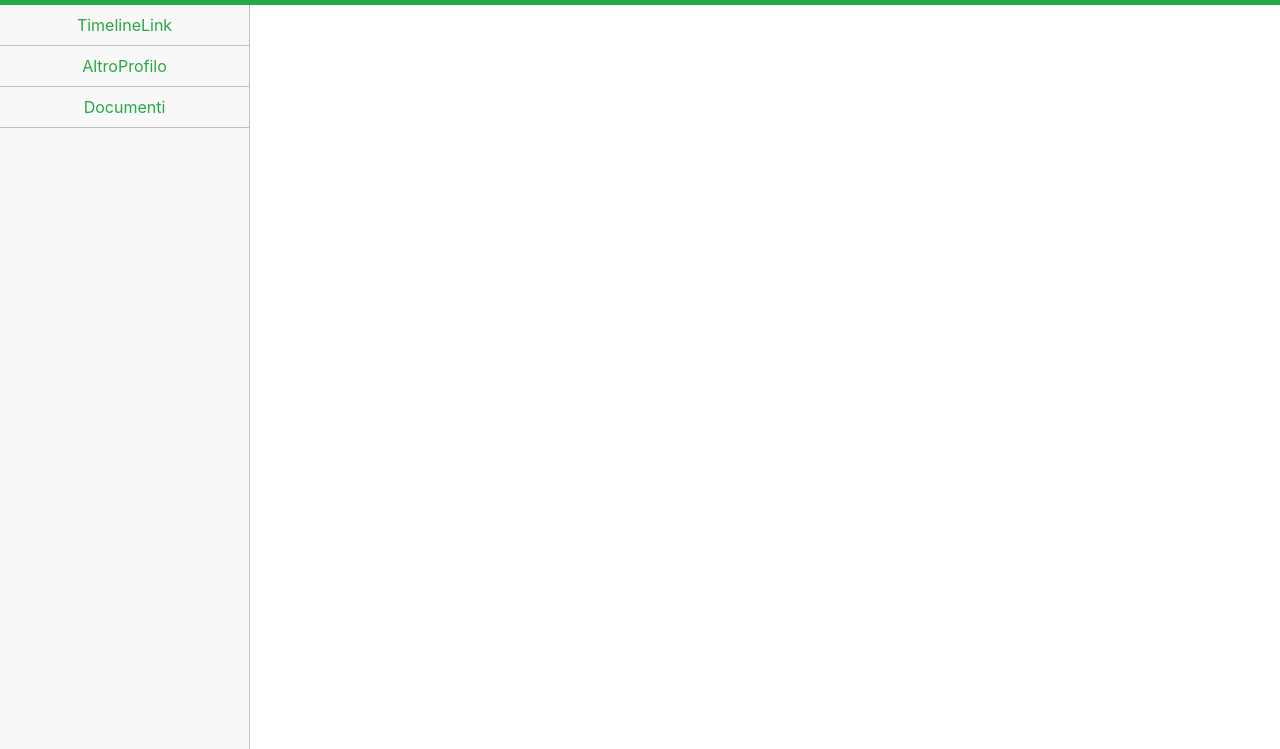
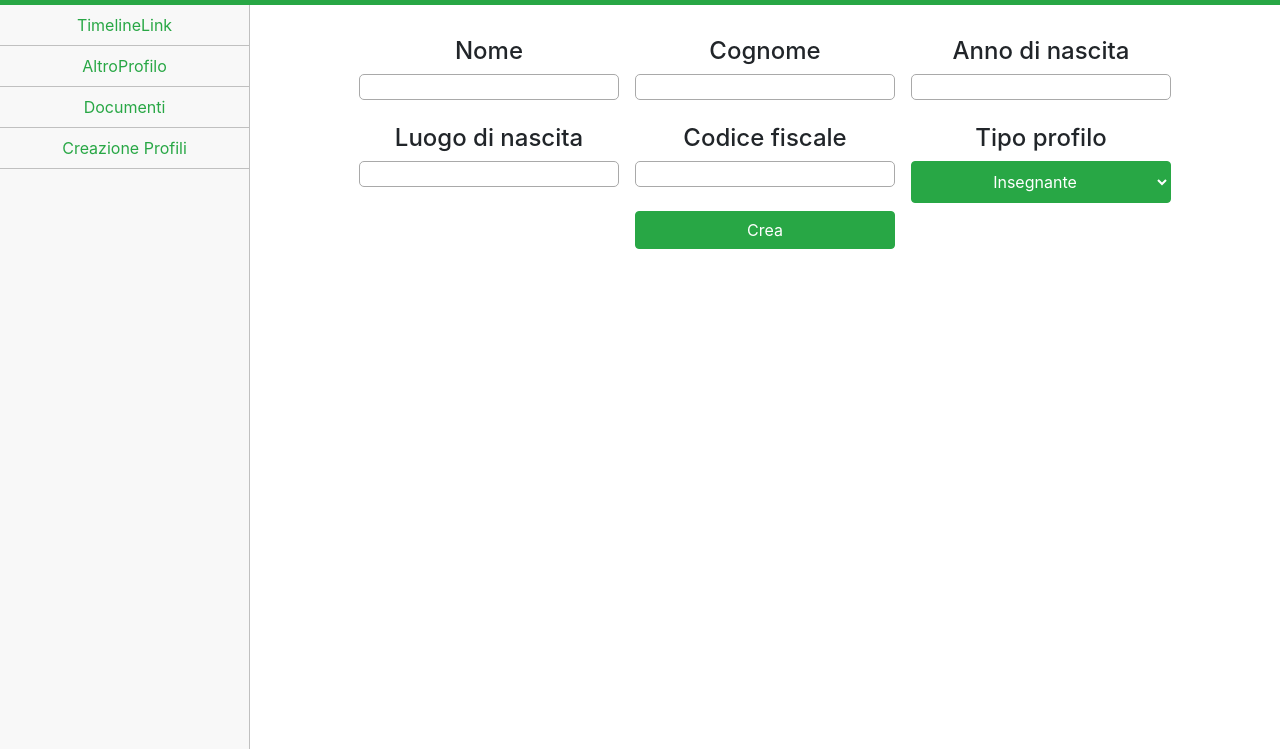
Before and after one commit to MarcoLoPinto/registro-elettronico, a React app: page /creazioneprofili in a window 1280 px wide. Shown: the part 51-800 px from the top of the page. Built offline with nearby package versions, Linux system fonts and the light colour scheme.

Commit message:
Page creazione profili first implementation
Created page creazione profili

```diff
--- a/src/components/MainDropDown/MainDropDown.css
+++ b/src/components/MainDropDown/MainDropDown.css
@@ -34,3 +34,9 @@
     height: 100%;
     border-radius: 0px;
 }
+
+.dropdown-padding{
+    padding: .563rem .75rem;
+    width: 100%;
+    overflow: auto;
+}
--- a/src/components/MainDropDown/MainDropDown.js
+++ b/src/components/MainDropDown/MainDropDown.js
@@ -7,7 +7,7 @@ class MainDropDown extends React.Component{
         let {className =  "", maxWidth = "100%", ...cProps} = this.props;
         return(
             <select {...cProps}
-            className={"btn "+(this.props.className!==undefined?this.props.className:"")}
+            className={"btn dropdown-padding "+(this.props.className!==undefined?this.props.className:"")}
             style={{maxWidth:this.props.maxwidth} } >
                 {this.props.options.map(
                     (i)=>{
--- a/src/components/Navigation/Navigation.js
+++ b/src/components/Navigation/Navigation.js
@@ -8,6 +8,7 @@ import { getUserInfo } from "../../tools/api";
 
 import {Mainpage, Profilo, Messaggi, Logout, TimelineLink} from "../../pages";
 import PageDocumenti from "../../pages/segreteria/PageDocumenti";
+import PageCreazioneProfili from "../../pages/segreteria/PageCreazioneProfili/PageCreazioneProfili";
 
 class Navigation extends React.Component {
 
@@ -36,6 +37,7 @@ class Navigation extends React.Component {
                         <SidebarLink to={"/timelinelink"}>TimelineLink</SidebarLink>
                         <SidebarLink to={"/profilo"}>AltroProfilo</SidebarLink>
                         <SidebarLink to={"/documenti"}>Documenti</SidebarLink>
+                        <SidebarLink to={"/creazioneprofili"}>Creazione Profili</SidebarLink>
                     </Sidebar>
 
                     {/*Main content routing*/}
@@ -46,6 +48,7 @@ class Navigation extends React.Component {
                         <Route path="/logout" exact component={Logout} />
                         <Route path="/timelinelink" exact component={TimelineLink} />
                         <Route path="/documenti" exact component={PageDocumenti} />
+                        <Route path="/creazioneprofili" exact component={PageCreazioneProfili} />
                     </div>
 
                 </div>
--- /dev/null
+++ b/src/pages/segreteria/PageCreazioneProfili/PageCreazioneProfili.js
@@ -0,0 +1,74 @@
+import React from "react";
+import AreaInputText from "../../../components/AreaInputText/AreaInputText";
+import MainDropDown from "../../../components/MainDropDown/MainDropDown";
+import { createUserProfile } from "../../../tools/api";
+
+class PageCreazioneProfili extends React.Component{ //TODO: auto-redirect to ricerca utenti(?)
+
+    constructor(props){
+        super(props);
+
+        this.postData = this.postData.bind(this);
+    }
+
+    postData(e){
+        e.preventDefault();
+        let inputNome = e.target.elements["nome"].value;
+        let inputCognome = e.target.elements["cognome"].value;
+        let inputAnnoNascita = e.target.elements["annoNascita"].value;
+        let inputLuogoNascita = e.target.elements["luogoNascita"].value;
+        let inputCodiceFiscale = e.target.elements["codiceFiscale"].value;
+        let dropTipoProfilo = e.target.elements["tipoProfilo"].value;
+
+        console.log([inputNome,inputCognome,inputAnnoNascita,inputLuogoNascita,inputCodiceFiscale,dropTipoProfilo]);
+
+        createUserProfile(inputNome,inputCognome,inputAnnoNascita,inputLuogoNascita,inputCodiceFiscale,dropTipoProfilo); //API
+    }
+
+    render(){
+        return(
+            <form onSubmit={this.postData}>
+                <div className="d-flex flex-column align-items-center mt-3">
+                    <div className="d-flex flex-row mt-3 justify-content-center">
+
+                        <div className="d-flex flex-column">
+                            <div className="d-flex flex-column">
+                                <h4 className="d-flex justify-content-center">Nome</h4>
+                                <AreaInputText className="input-visible-classic" name="nome" />
+                            </div>
+                            <div className="d-flex flex-column mt-3">
+                                <h4 className="d-flex justify-content-center">Luogo di nascita</h4>
+                                <AreaInputText className="input-visible-classic" name="luogoNascita" />
+                            </div>
+                        </div>
+                        <div className="d-flex flex-column ml-3">
+                            <div className="d-flex flex-column">
+                                <h4 className="d-flex justify-content-center">Cognome</h4>
+                                <AreaInputText className="input-visible-classic" name="cognome" />
+                            </div>
+                            <div className="d-flex flex-column mt-3">
+                                <h4 className="d-flex justify-content-center">Codice fiscale</h4>
+                                <AreaInputText className="input-visible-classic" name="codiceFiscale" />
+                            </div>
+
+                            <button type="submit" className="btn btn-success mt-3">Crea</button>
+                        </div>
+                        <div className="d-flex flex-column ml-3">
+                            <div className="d-flex flex-column">
+                                <h4 className="d-flex justify-content-center">Anno di nascita</h4>
+                                <AreaInputText className="input-visible-classic" name="annoNascita" />
+                            </div>
+                            <div className="d-flex flex-column mt-3">
+                                <h4 className="d-flex justify-content-center">Tipo profilo</h4>
+                                <MainDropDown className="dropdown-centered btn-success" maxwidth={"100%"} options={["Insegnante", "Studente", "Genitore"]} name="tipoProfilo" />
+                            </div>
+                        </div>
+                    </div>
+
+                </div>
+            </form>
+        );
+    }
+}
+
+export default PageCreazioneProfili;
--- a/src/tools/api.js
+++ b/src/tools/api.js
@@ -157,6 +157,21 @@ export function sendEmail(dest,obj,text,files){
     });
 }
 
+/**
+ *
+ * @param {String} nome - user's name
+ * @param {String} cognome - user's surname
+ * @param {String} annoNascita - user's birthday
+ * @param {Array} luogoNascita - user's birth place
+ * @param {Array} codiceFiscale - user's CF
+ * @param {Array} tipoProfilo - user type ("Insegnante","Studente","Genitore")
+ */
+export function createUserProfile(nome,cognome,annoNascita,luogoNascita,codiceFiscale,tipoProfilo){
+    return new Promise((resolve,reject) => {
+        resolve({sent: true});
+    });
+}
+
 export function getUserInfo(){
     return new Promise((resolve,reject) =>{
         resolve({nome:"Paolo",cognome:"Rossi",tipo:"Insegnante"});
```
Also changed, not shown: src/macrocomponents/CreateProfile/CreateProfile.js (deleted, +0 -29 lines).
